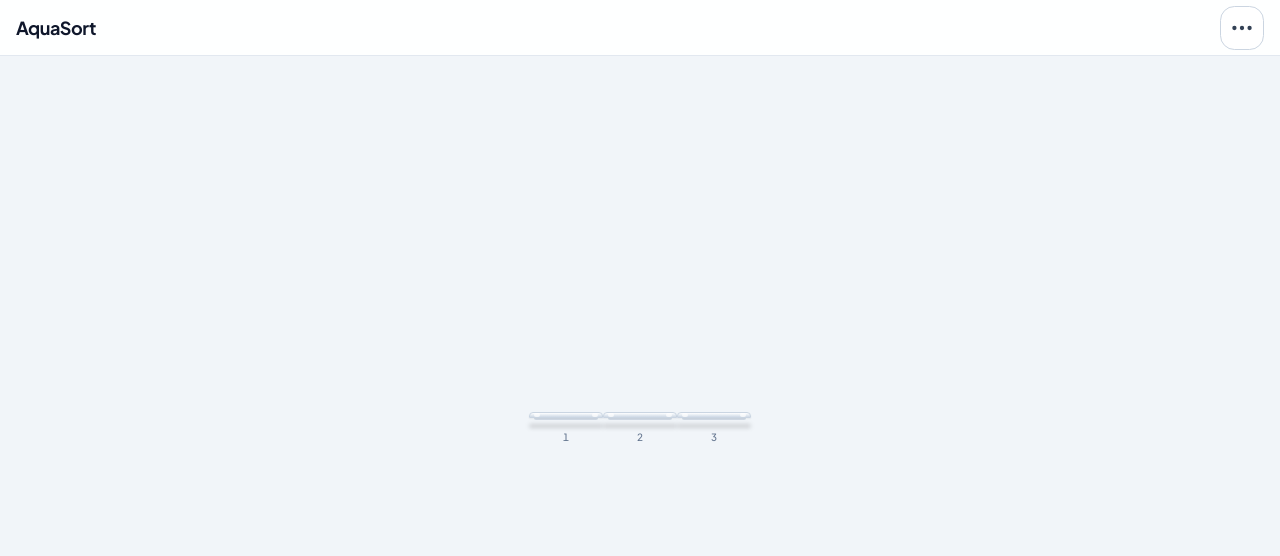
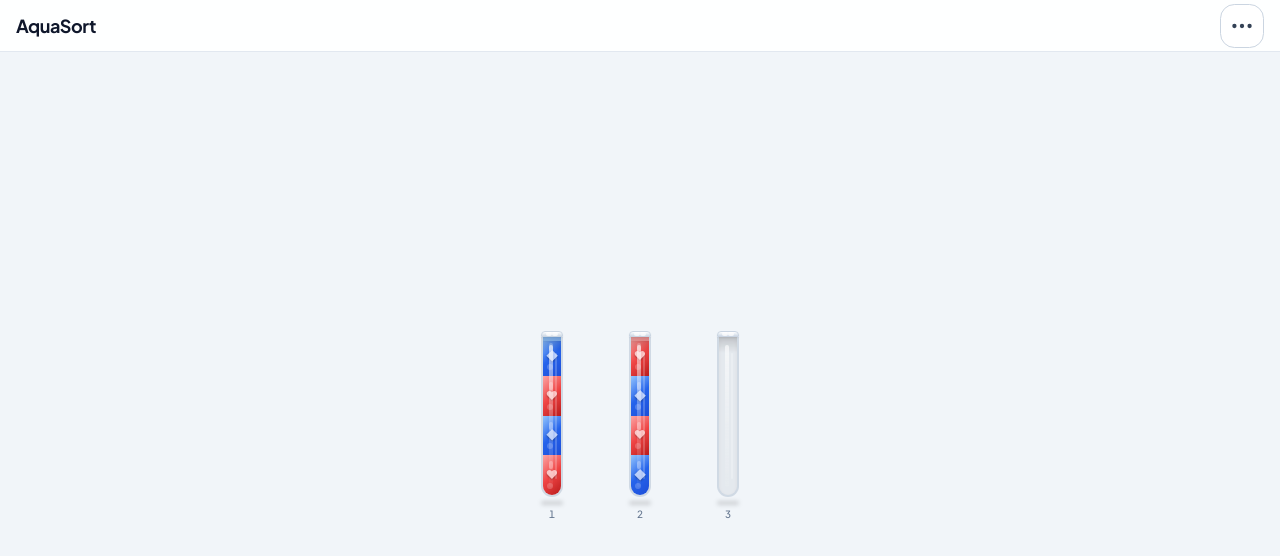
Before and after one commit to shonydev/puzzle, a React (Vite) app: page / in a window 1280 px wide. Shown: the top 556 px of the page. Built offline with nearby package versions, Linux system fonts and the light colour scheme.

Commit message:
Fit game board to viewport and remove double safe-area spacing

```diff
--- a/src/index.css
+++ b/src/index.css
@@ -2335,3 +2335,118 @@ body {
   .game-main { padding-left: 0; padding-right: 0; }
   .game-play-area { padding-left: 0.25rem; padding-right: 0.25rem; }
 }
+
+
+/* Reliable fit-to-screen board sizing: one safe-area inset, no document scroll. */
+html, body, #root {
+  width: 100%;
+  height: 100%;
+  min-height: 0;
+  overflow: hidden;
+}
+.app-viewport {
+  box-sizing: border-box;
+  height: 100vh;
+  height: 100dvh;
+  padding-top: 0;
+  padding-bottom: 0;
+  overflow: hidden;
+}
+.game-topbar {
+  box-sizing: border-box;
+  min-height: calc(3.25rem + env(safe-area-inset-top));
+  height: calc(3.25rem + env(safe-area-inset-top));
+  padding-top: env(safe-area-inset-top);
+  flex-shrink: 0;
+}
+.game-main {
+  box-sizing: border-box;
+  width: 100%;
+  max-width: 100%;
+  min-height: 0;
+  flex: 1 1 0%;
+  padding: 0.25rem 0 max(0.25rem, env(safe-area-inset-bottom));
+  overflow: hidden;
+}
+.game-play-area {
+  box-sizing: border-box;
+  min-width: 0;
+  min-height: 0;
+  width: 100%;
+  padding: 0.25rem 0.4rem;
+  gap: clamp(0.5rem, 2dvh, 1rem);
+  overflow: hidden;
+}
+.tube-row {
+  box-sizing: border-box;
+  width: 100%;
+  min-width: 0;
+  max-width: 100%;
+  flex: 0 1 auto;
+  gap: clamp(2px, 1vw, 8px);
+  padding-top: 0;
+}
+.tube-item {
+  flex: 1 1 0;
+  min-width: 0;
+  max-width: 5rem;
+  position: relative;
+}
+.tube-indicator {
+  position: absolute;
+  left: 50%;
+  bottom: calc(100% + 0.2rem);
+  transform: translateX(-50%);
+  width: max-content;
+  max-width: 7rem;
+  height: 0;
+  margin: 0;
+  z-index: 25;
+  pointer-events: none;
+}
+.tube-indicator:empty { display: none; }
+.tube-lip {
+  width: min(100%, 3.75rem);
+  max-width: 3.75rem;
+}
+.tube-glass-body {
+  width: min(100%, 3.4rem);
+  max-width: 3.4rem;
+  height: var(--tube-height, clamp(82px, 19dvh, 160px));
+}
+.game-play-area--two-rows {
+  --tube-height: clamp(62px, 12.8dvh, 112px);
+  gap: clamp(0.5rem, 2.2dvh, 1.1rem);
+}
+.game-play-area--two-rows .tube-row {
+  flex: 0 1 auto;
+}
+.game-play-area--two-rows .tube-lip {
+  width: min(100%, 3.1rem);
+}
+.game-play-area--two-rows .tube-glass-body {
+  width: min(100%, 2.85rem);
+}
+.game-play-area--one-row {
+  --tube-height: clamp(88px, 20dvh, 168px);
+}
+@media (max-width: 520px) {
+  .game-topbar {
+    padding-left: 0.65rem;
+    padding-right: 0.65rem;
+  }
+  .game-main { padding-left: 0; padding-right: 0; }
+  .game-play-area { padding-left: 0.15rem; padding-right: 0.15rem; }
+  .tube-row { gap: clamp(1px, 0.65vw, 5px); }
+  .tube-item { max-width: none; }
+  .tube-lip { width: min(100%, 2.85rem); }
+  .tube-glass-body { width: min(100%, 2.55rem); }
+  .game-play-area--two-rows { --tube-height: clamp(58px, 11.8dvh, 100px); }
+  .game-play-area--two-rows .tube-lip { width: min(100%, 2.55rem); }
+  .game-play-area--two-rows .tube-glass-body { width: min(100%, 2.3rem); }
+}
+@media (max-height: 700px) {
+  .game-play-area--two-rows { --tube-height: clamp(52px, 10.5dvh, 78px); }
+  .game-play-area--one-row { --tube-height: clamp(72px, 17dvh, 120px); }
+  .game-play-area { gap: 0.35rem; }
+}
```
